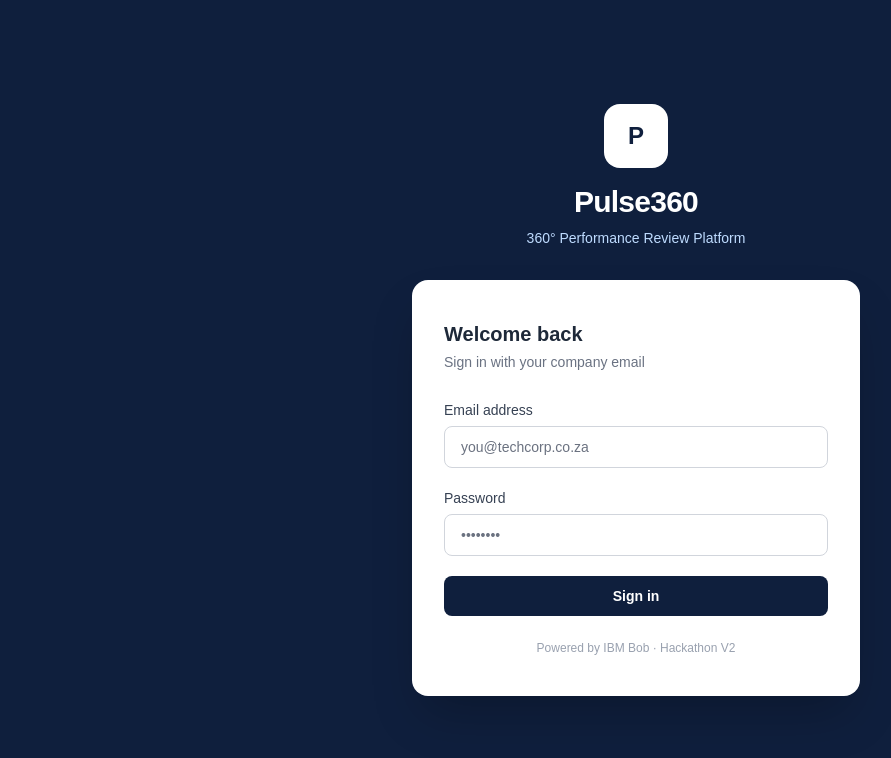
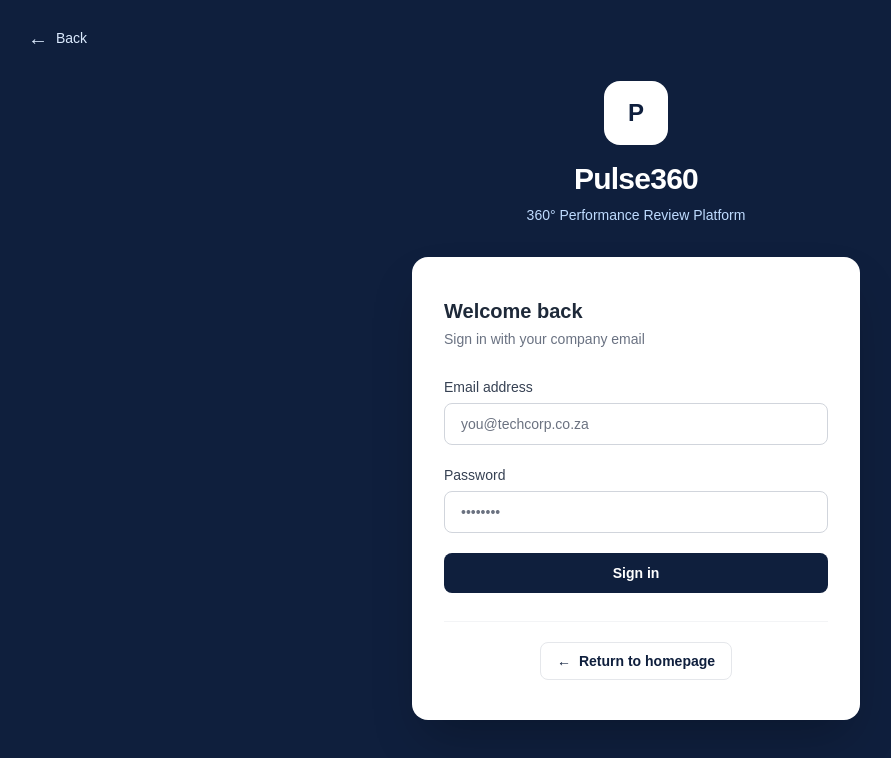
Before and after one commit to Shotza247/Pulse360_Hackathon_Day, a Next.js app in the folder pulse360/: page /login in a window 1280 px wide. Shown: the top 758 px of the page, without its empty margins (4-895 px from the left). Built offline with nearby package versions, Linux system fonts and the light colour scheme.

Commit message:
Updated the landingPage link and loginPage
The landing.html was not an ideal design decision so i changed it so that it becomes the main entry point to our Pulse360 website, ad i also updated the login page to also be inclusive of the return to home page button and navigations.

```diff
--- a/pulse360/next.config.ts
+++ b/pulse360/next.config.ts
@@ -4,6 +4,9 @@
   turbopack: {
     root: __dirname,
   },
+  async rewrites() {
+    return [{ source: "/", destination: "/landing.html" }];
+  },
 };
 
 export default nextConfig;
--- a/pulse360/src/app/login/page.tsx
+++ b/pulse360/src/app/login/page.tsx
@@ -33,7 +33,15 @@
   }
 
   return (
-    <div className="min-h-screen flex items-center justify-center bg-[#0f1f3d]">
+    <div className="relative min-h-screen flex items-center justify-center bg-[#0f1f3d] px-4 py-10">
+      <a
+        href="/"
+        aria-label="Back to Pulse360 homepage"
+        className="absolute left-5 top-5 inline-flex items-center gap-2 rounded-lg px-3 py-2 text-sm font-medium text-blue-100 transition hover:bg-white/10 hover:text-white focus:outline-none focus:ring-2 focus:ring-white/60"
+      >
+        <span aria-hidden="true" className="text-xl leading-none">←</span>
+        <span>Back</span>
+      </a>
       <div className="w-full max-w-md">
         {/* Logo / Brand */}
         <div className="text-center mb-8">
@@ -98,9 +106,15 @@
             </button>
           </form>
 
-          <p className="mt-6 text-center text-xs text-gray-400">
-            Powered by IBM Bob · Hackathon V2
-          </p>
+          <div className="mt-7 border-t border-gray-100 pt-5 text-center">
+            <a
+              href="/"
+              className="inline-flex items-center gap-2 rounded-lg border border-gray-200 px-4 py-2 text-sm font-semibold text-[#0f1f3d] transition hover:border-[#0f1f3d] hover:bg-gray-50 focus:outline-none focus:ring-2 focus:ring-[#0f1f3d]/20"
+            >
+              <span aria-hidden="true">←</span>
+              Return to homepage
+            </a>
+          </div>
         </div>
       </div>
     </div>
--- a/pulse360/src/app/page.tsx
+++ b/pulse360/src/app/page.tsx
@@ -1,9 +1,3 @@
-import { getServerSession } from "next-auth";
-import { authOptions } from "@/lib/auth";
-import { redirect } from "next/navigation";
-
-export default async function HomePage() {
-  const session = await getServerSession(authOptions);
-  if (session) redirect("/dashboard");
-  redirect("/landing.html");
+export default function HomePage() {
+  return null;
 }
```
